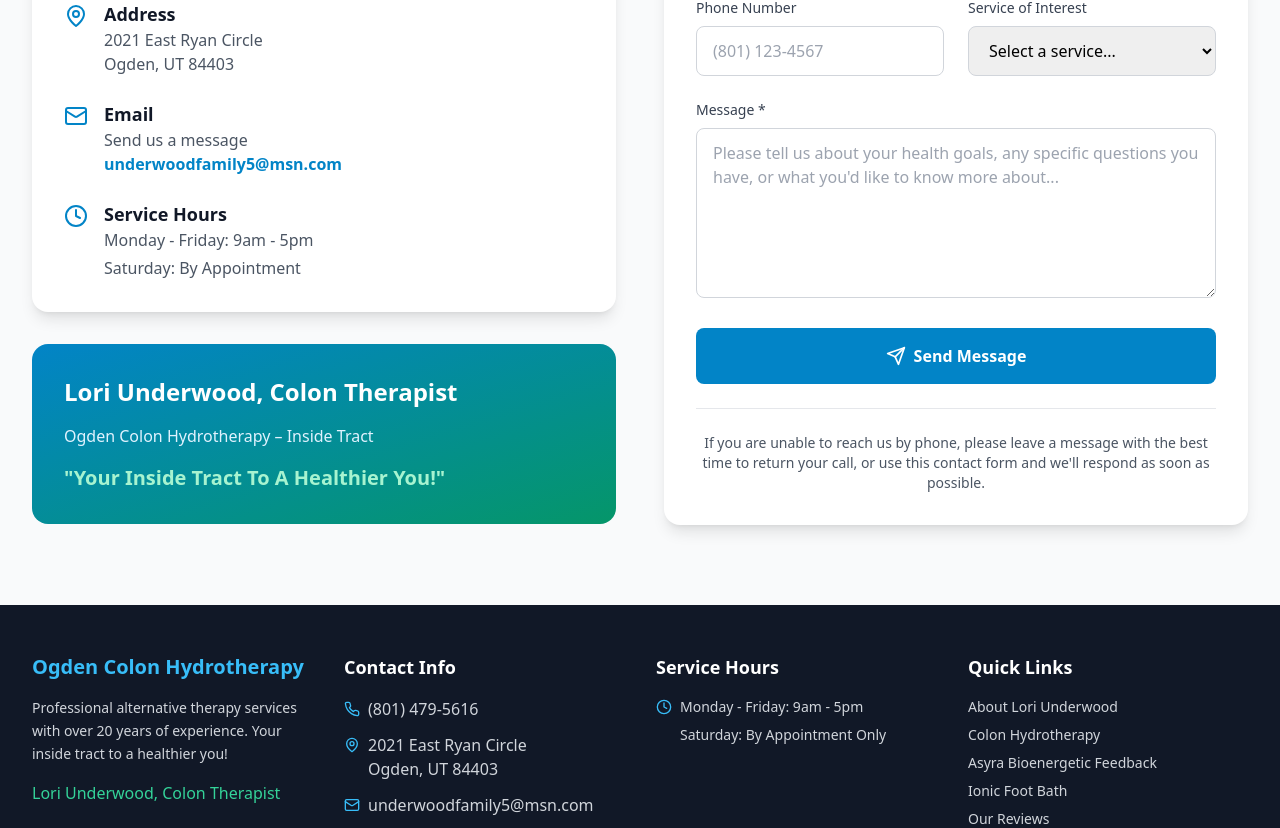
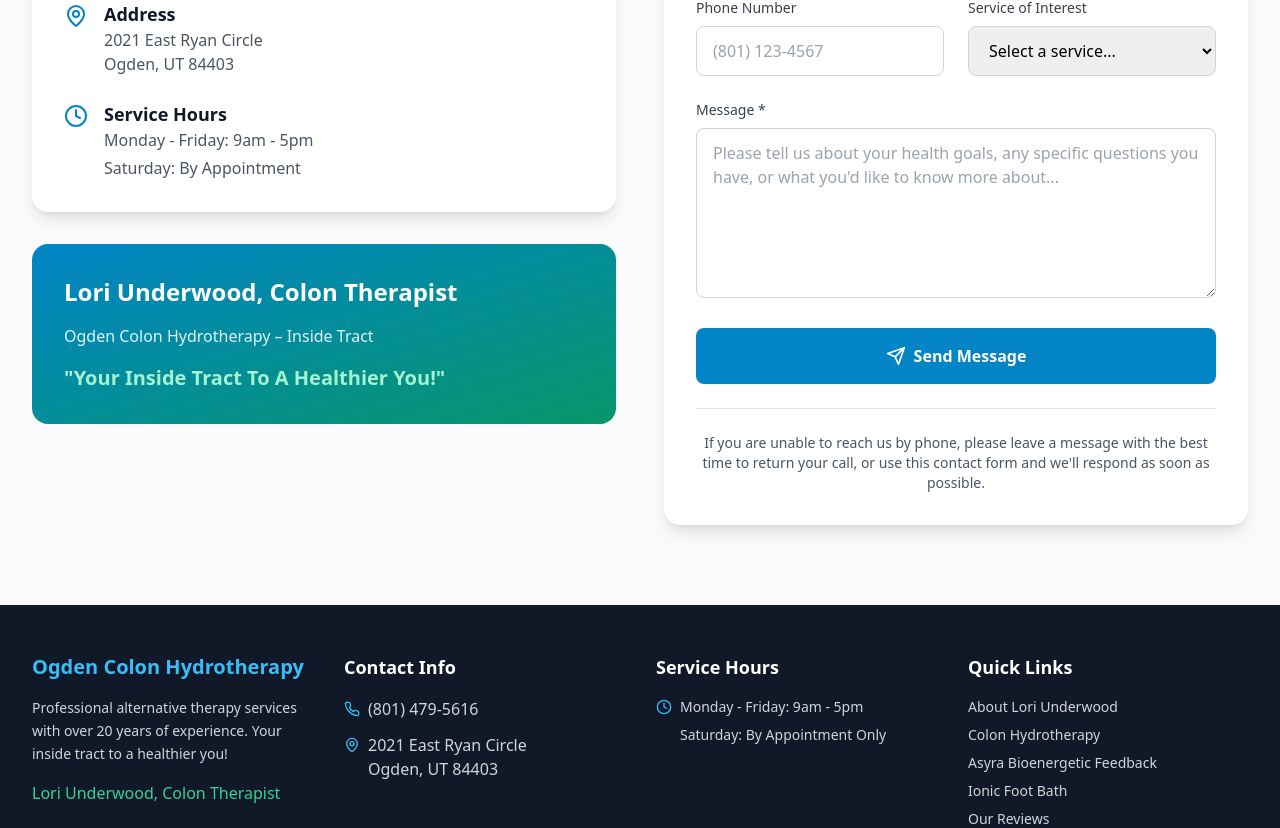
Before and after one commit to bell-kevin/colon, a React (Vite) app: page /contact in a window 1280 px wide. Shown: the part 572-1400 px from the top of the page. Built offline with nearby package versions, Linux system fonts and the light colour scheme.

Commit message:
Remove Email Addresses from Website

```diff
--- a/src/components/Footer.tsx
+++ b/src/components/Footer.tsx
@@ -35,10 +35,6 @@ const Footer = () => {
                   2021 East Ryan Circle<br />
                   Ogden, UT 84403
                 </span>
-              </div>
-              <div className="flex items-center space-x-2">
-                <Mail className="h-4 w-4 text-sky-400" />
-                <span className="text-gray-300">underwoodfamily5@msn.com</span>
               </div>
             </div>
           </div>
--- a/src/pages/Contact.tsx
+++ b/src/pages/Contact.tsx
@@ -103,19 +103,6 @@ const Contact = () => {
                       2021 East Ryan Circle<br />
                       Ogden, UT 84403
                     </p>
-                  </div>
-                </div>
-
-                <div className="flex items-start space-x-4">
-                  <div className="flex-shrink-0">
-                    <Mail className="h-6 w-6 text-sky-600 mt-1" />
-                  </div>
-                  <div>
-                    <h3 className="text-lg font-semibold text-gray-900">Email</h3>
-                    <p className="text-gray-600">Send us a message</p>
-                    <a href="mailto:underwoodfamily5@msn.com" className="text-sky-600 font-semibold hover:text-sky-700">
-                      underwoodfamily5@msn.com
-                    </a>
                   </div>
                 </div>
 
```
